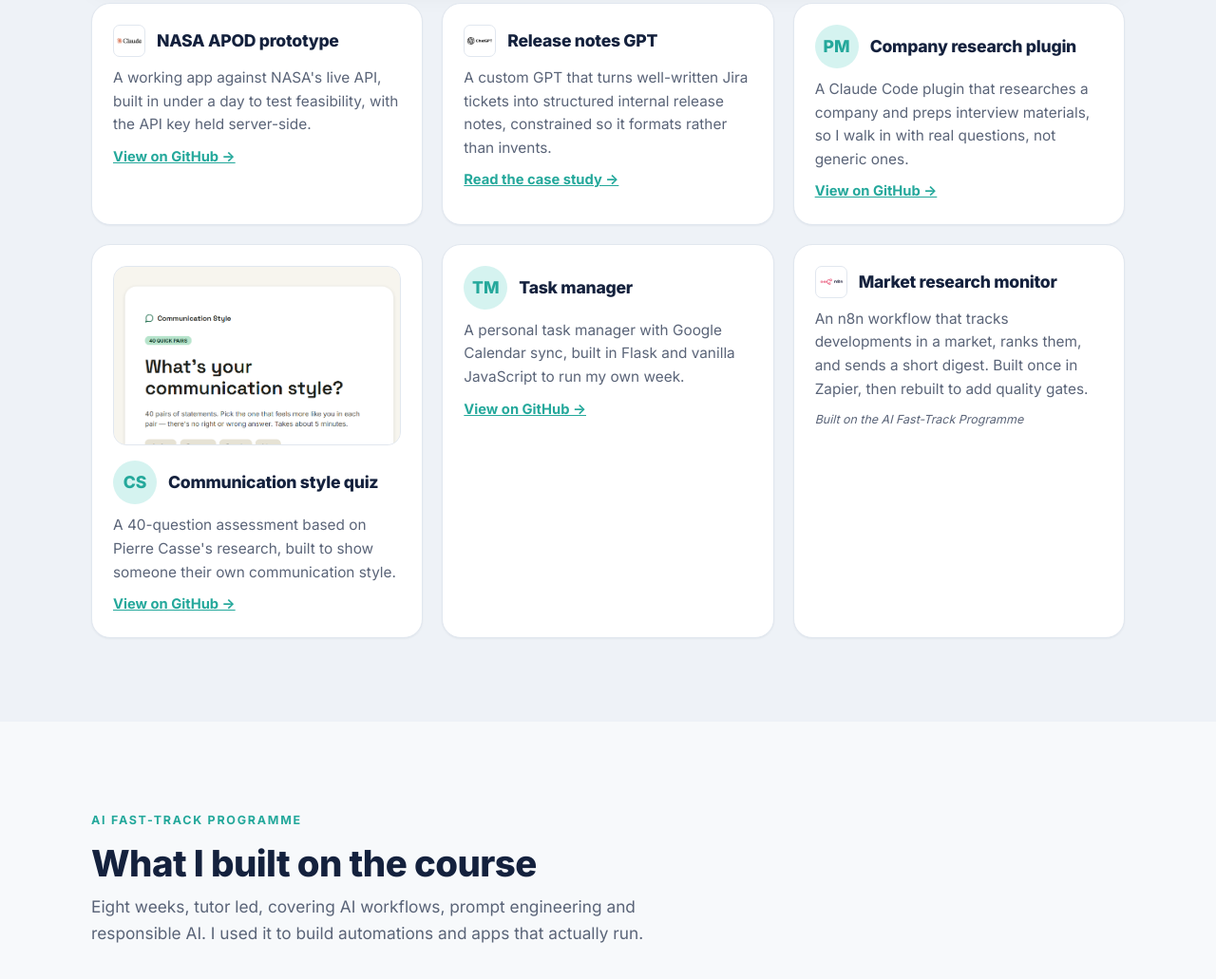
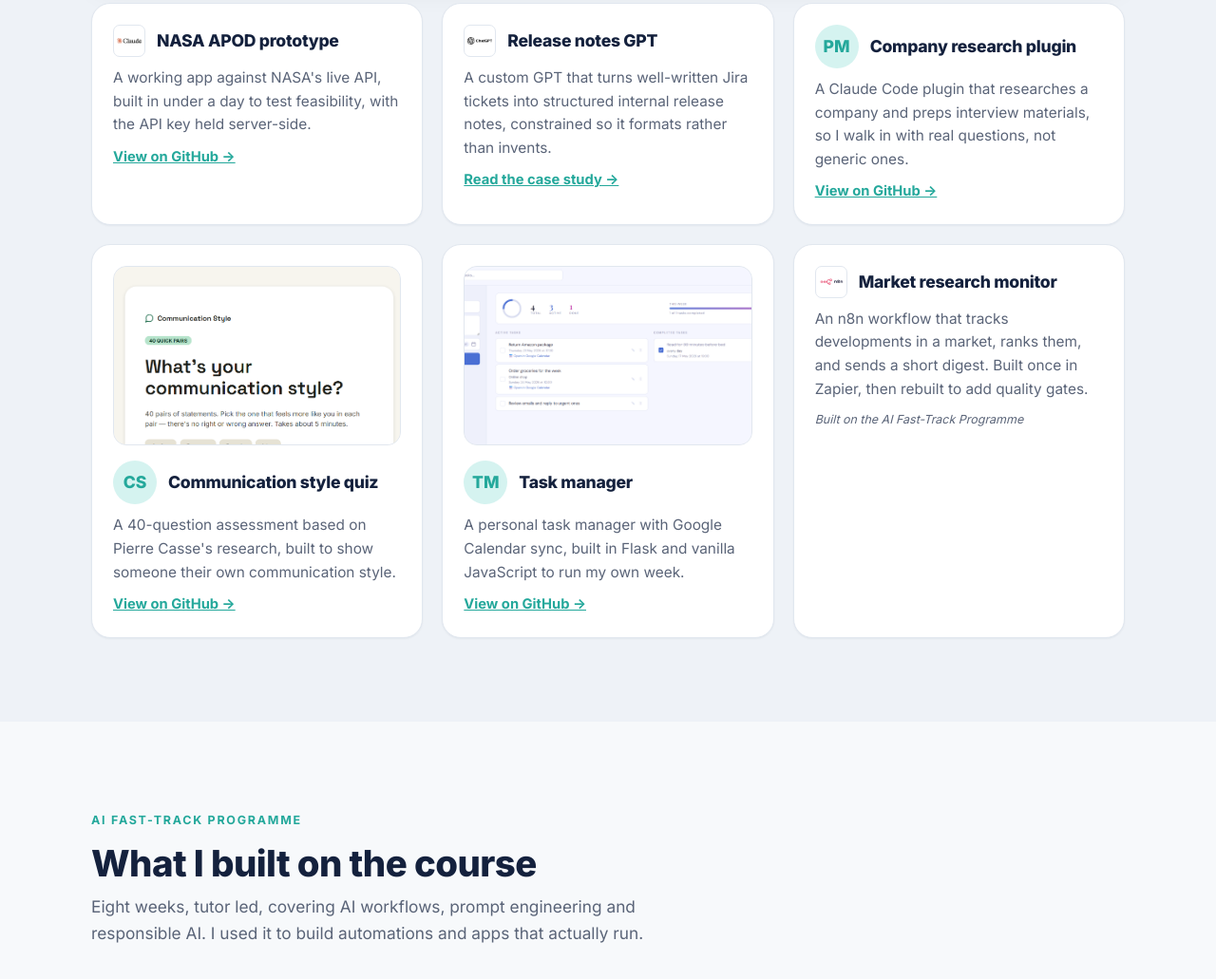
Before and after one commit to JoannaKmiec11/JoannaKmiec11.github.io, a plain HTML site: page index.html in a window 1280 px wide. Shown: the part 2947-3978 px from the top of the page at 95% size. Drawn offline with Linux system fonts and the light colour scheme.

Commit message:
Add screenshot to the task manager tool card
Co-Authored-By: Claude Opus 4.8 <noreply@anthropic.com>

```diff
--- a/index.html
+++ b/index.html
@@ -160,6 +160,7 @@
         </article>
 
         <article class="card tool">
+          <img class="tool-shot" src="assets/task-manager.png" alt="The task manager showing the week's tasks with Google Calendar sync">
           <div class="tool-head">
             <span class="circle" aria-hidden="true">TM</span>
             <h3>Task manager</h3>
```
Also changed, not shown: assets/task-manager.png (added).
